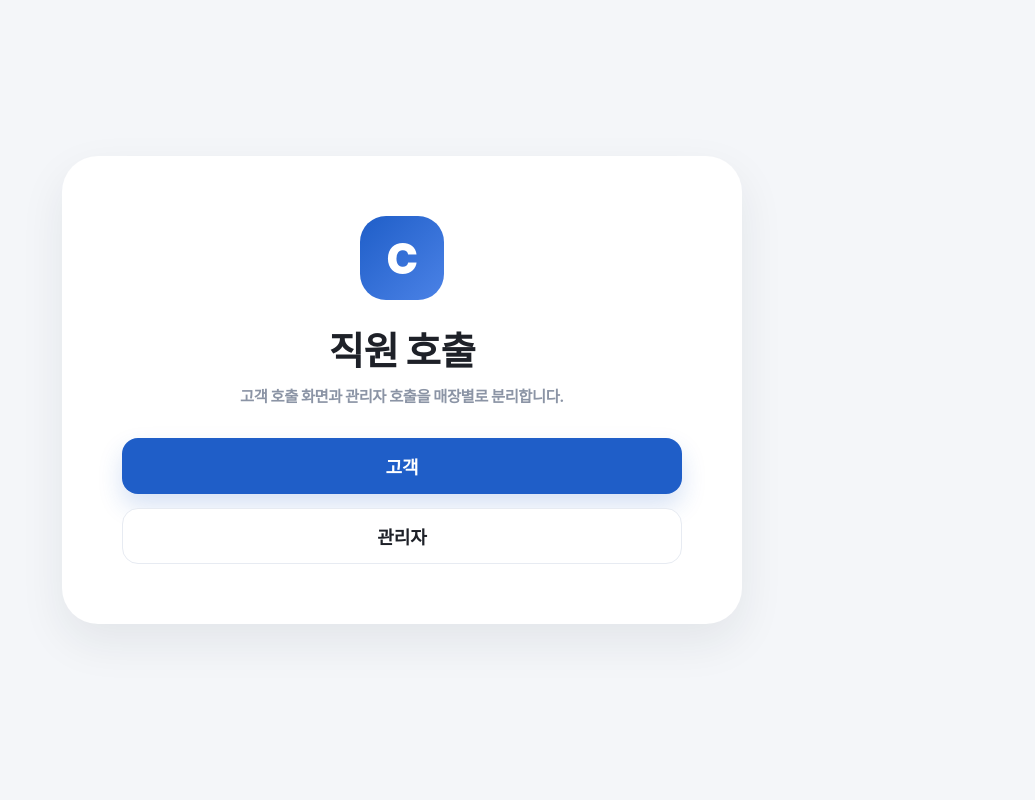
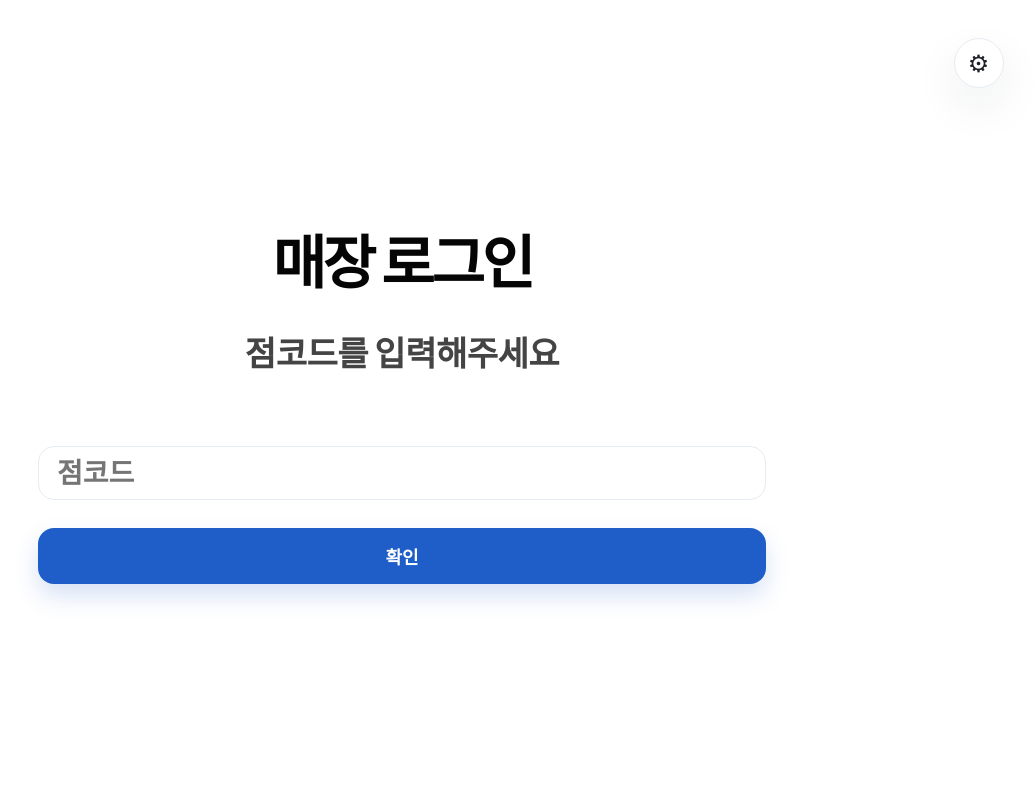
Before and after one commit to coocu/galaxy-consultant, a FastAPI app: page / in a window 1280 px wide. Shown: the whole page, without its empty margins (238-1273 px from the left). Run offline with FastAPI, Linux system fonts and the light colour scheme; some libraries are stand-ins or nearby versions.

Commit message:
sse방식 변환2

```diff
--- a/app/main.py
+++ b/app/main.py
@@ -206,9 +206,13 @@ def require_admin(request: Request) -> None:
 
 
 def require_store_manager(request: Request) -> None:
-    require_admin(request)
     if not _has_manage_session(request):
         raise HTTPException(status_code=401, detail="매장 관리 인증이 필요합니다")
+
+
+def require_admin_or_store_manager(request: Request) -> None:
+    if not (_has_admin_session(request) or _has_manage_session(request)):
+        raise HTTPException(status_code=401, detail="관리자 또는 매장 관리 인증이 필요합니다")
 
 
 def api_error(exc: ValueError) -> HTTPException:
@@ -445,7 +449,7 @@ def create_app(test_config: dict | None = None) -> FastAPI:
         response.delete_cookie(MANAGE_SESSION_COOKIE, path="/")
         return response
 
-    @app.post("/api/admin/manage/login", dependencies=[Depends(require_admin)])
+    @app.post("/api/admin/manage/login")
     def manage_login(body: LoginBody, request: Request) -> JSONResponse:
         _verify_manage_key(request.app, body.key)
         token = _issue_manage_session(request.app)
@@ -453,7 +457,7 @@ def create_app(test_config: dict | None = None) -> FastAPI:
         _set_manage_cookie(response, request, token)
         return response
 
-    @app.get("/api/admin/stores", dependencies=[Depends(require_admin)])
+    @app.get("/api/admin/stores", dependencies=[Depends(require_admin_or_store_manager)])
     def list_admin_stores(search: str = "", db: Session = Depends(get_db)) -> dict[str, object]:
         query = select(Store)
         if search.strip():
--- a/app/static/css/style.css
+++ b/app/static/css/style.css
@@ -87,6 +87,69 @@ a { color: inherit; text-decoration: none; }
   display: grid;
   gap: 14px;
   margin-top: 32px;
+}
+
+.store-login-home {
+  position: fixed;
+  inset: 0;
+  min-height: 100vh;
+  overflow: auto;
+  padding: clamp(20px, 4vw, 56px);
+  background: #fff;
+}
+
+.store-login-card {
+  width: min(880px, 100%);
+  padding: clamp(32px, 6vw, 76px);
+  text-align: center;
+}
+
+.store-login-title {
+  margin: 0;
+  color: #050505;
+  font-size: clamp(38px, 5vw, 58px);
+  font-weight: 1000;
+  letter-spacing: -0.055em;
+}
+
+.store-login-subtitle {
+  margin: 26px 0 clamp(42px, 6vw, 70px);
+  color: #444;
+  font-size: clamp(22px, 2.8vw, 34px);
+  font-weight: 900;
+}
+
+.store-code-input {
+  min-height: clamp(84px, 9vw, 104px);
+  border: 2px solid #777b84;
+  border-radius: 8px;
+  padding: 0 28px;
+  font-size: clamp(20px, 2.4vw, 28px);
+  font-weight: 900;
+}
+
+.store-login-button {
+  width: 100%;
+  min-height: clamp(92px, 10vw, 126px);
+  margin-top: 28px;
+  border-radius: 24px;
+  font-size: clamp(28px, 3.6vw, 40px);
+}
+
+.home-gear {
+  position: fixed;
+  top: clamp(18px, 3vw, 42px);
+  right: clamp(18px, 3vw, 42px);
+  z-index: 20;
+}
+
+.role-choice-card {
+  width: min(760px, 100%);
+}
+
+.role-choice-buttons .btn {
+  min-height: 82px;
+  font-size: clamp(22px, 3vw, 30px);
 }
 
 .btn {
--- a/app/static/js/app.js
+++ b/app/static/js/app.js
@@ -7,6 +7,7 @@ const CALL_NUMBER_VISIBLE_MS = POPUP_VISIBLE_MS + 5000;
 
 const appState = {
   route: window.location.pathname,
+  entryStore: null,
   customerStores: [],
   adminStores: [],
   customerSearch: "",
@@ -151,6 +152,24 @@ function go(path) {
   window.location.href = path;
 }
 
+function requestedStoreId() {
+  const params = new URLSearchParams(window.location.search);
+  const storeId = Number(params.get("store_id"));
+  return Number.isInteger(storeId) && storeId > 0 ? storeId : 0;
+}
+
+function renderCurrentRoute() {
+  if (appState.route === "/admin") {
+    renderAdmin();
+  } else if (appState.route === "/customer") {
+    renderCustomer();
+  } else if (appState.route === "/display") {
+    renderDisplay();
+  } else {
+    renderHome();
+  }
+}
+
 function headerHtml(title, subtitle = "", actions = "", extraClass = "") {
   const className = extraClass ? `topbar ${extraClass}` : "topbar";
   return `
@@ -165,17 +184,38 @@ function headerHtml(title, subtitle = "", actions = "", extraClass = "") {
 }
 
 function renderHome() {
+  const managementGear = `<button class="viewer-gear home-gear" type="button" data-action="openHomeManage" aria-label="매장 관리">⚙</button>`;
+
+  if (!appState.entryStore) {
+    $app.innerHTML = `
+      <main class="home-wrap store-login-home">
+        ${managementGear}
+        <section class="store-login-card">
+          <h1 class="store-login-title">매장 로그인</h1>
+          <p class="store-login-subtitle">점코드를 입력해주세요</p>
+          <input id="storeCode" class="input store-code-input" type="text" placeholder="점코드" autocomplete="off" />
+          <button class="btn btn-primary store-login-button" type="button" data-action="storeCodeLogin">확인</button>
+        </section>
+        ${renderManageModal()}
+      </main>
+    `;
+    return;
+  }
+
+  const monitoringUrl = `/customer?store_id=${appState.entryStore.id}`;
+  const adminUrl = `/admin?store_id=${appState.entryStore.id}`;
   $app.innerHTML = `
-    <main class="home-wrap">
-      <section class="home-card">
-        <div class="home-logo">C</div>
-        <h1 class="brand-title">직원 호출</h1>
-        <p class="sub-title">고객 호출 화면과 관리자 호출을 매장별로 분리합니다.</p>
-        <div class="home-buttons">
-          <button class="btn btn-primary" data-link="/customer">고객</button>
-          <button class="btn btn-ghost" data-link="/admin">관리자</button>
+    <main class="home-wrap store-login-home">
+      ${managementGear}
+      <section class="store-login-card role-choice-card">
+        <h1 class="store-login-title">${escapeHtml(appState.entryStore.name)}</h1>
+        <p class="store-login-subtitle">사용할 화면을 선택해주세요</p>
+        <div class="home-buttons role-choice-buttons">
+          <button class="btn btn-primary" data-link="${monitoringUrl}">모니터링</button>
+          <button class="btn btn-ghost" data-link="${adminUrl}">관리자</button>
         </div>
       </section>
+      ${renderManageModal()}
     </main>
   `;
 }
@@ -224,7 +264,6 @@ function renderViewerSettingsModal(scope) {
   if (appState.viewerSettingsOpen !== scope) return "";
   const isDisplay = scope === "display";
   const changeServiceAction = isDisplay ? "changeDisplayService" : "changeCustomerService";
-  const changeStoreAction = isDisplay ? "changeDisplayStore" : "changeCustomerStore";
   return `
     <div class="modal-backdrop" data-action="closeViewerSettings">
       <section class="modal viewer-settings-modal" role="dialog" aria-modal="true" aria-label="화면 설정" data-action="stopModalClose">
@@ -235,7 +274,6 @@ function renderViewerSettingsModal(scope) {
         <div class="viewer-settings-actions">
           <button class="btn btn-primary" type="button" data-action="enableVoice">${appState.voiceEnabled ? "음성 켜짐" : "음성 시작"}</button>
           <button class="btn btn-ghost" type="button" data-action="${changeServiceAction}">업무 변경</button>
-          <button class="btn btn-ghost" type="button" data-action="${changeStoreAction}">매장 변경</button>
         </div>
       </section>
     </div>
@@ -264,10 +302,8 @@ function renderAdminSettingsModal() {
         </div>
         <div class="viewer-settings-actions">
           ${pushButton}
-          ${selectedStore ? `<a class="btn btn-ghost" href="${customerUrl}" target="_blank" rel="noopener">고객화면</a>` : ""}
-          ${selectedService ? `<button class="btn btn-ghost" type="button" data-action="changeAdminService">업무 변경</button>` : ""}
-          ${selectedStore ? `<button class="btn btn-ghost" type="button" data-action="changeAdminStore">매장 변경</button>` : ""}
-          <button class="btn btn-ghost" type="button" data-action="openManage">매장관리</button>
+          ${selectedStore ? `<a class="btn btn-ghost" href="${customerUrl}" target="_blank" rel="noopener">모니터링 화면</a>` : ""}
+          ${selectedService ? `<button class="btn btn-ghost" type="button" data-action="changeAdminService">보기방식</button>` : ""}
           <button class="btn btn-danger" type="button" data-action="logoutAdmin">로그아웃</button>
           <button class="btn btn-ghost" type="button" data-link="/">처음으로</button>
         </div>
@@ -301,16 +337,7 @@ function renderCustomer() {
   const actions = `<button class="btn btn-ghost btn-small" data-link="/">처음으로</button>`;
 
   if (!selected) {
-    $app.innerHTML = `
-      ${headerHtml("고객", "매장을 검색하고 선택하세요.", actions)}
-      <section class="layout-card">
-        <div class="search-row">
-          <input id="customerSearch" class="input" value="${escapeHtml(appState.customerSearch)}" placeholder="매장명 또는 점코드 검색" />
-          <button class="btn btn-primary" data-action="customerSearch">검색</button>
-        </div>
-        <div class="store-list">${renderStoreList(appState.customerStores, "selectCustomerStore")}</div>
-      </section>
-    `;
+    go("/");
     return;
   }
 
@@ -319,7 +346,7 @@ function renderCustomer() {
       ${headerHtml(
         selected.name,
         "간단서비스와 구매문의를 따로 선택합니다.",
-        `<button class="btn btn-ghost btn-small" data-action="changeCustomerStore">매장 변경</button><button class="btn btn-ghost btn-small" data-link="/">처음으로</button>`
+        actions
       )}
       ${renderServiceChoice("customer", selected)}
     `;
@@ -397,23 +424,7 @@ function renderAdmin() {
 
   if (!appState.selectedAdminStore) {
     clearPolling();
-    $app.innerHTML = `
-      ${headerHtml(
-        "관리자",
-        "관리할 매장을 선택하세요.",
-        renderAdminGear(),
-        "admin-topbar"
-      )}
-      <section class="layout-card">
-        <div class="search-row">
-          <input id="adminStoreSearch" class="input" value="${escapeHtml(appState.adminSearch)}" placeholder="매장명 또는 점코드 검색" />
-          <button class="btn btn-primary" data-action="adminStoreSearch">검색</button>
-        </div>
-        <div class="store-list">${renderStoreList(appState.adminStores.filter((store) => store.is_active), "selectAdminStore")}</div>
-      </section>
-      ${renderAdminSettingsModal()}
-      ${renderManageModal()}
-    `;
+    go("/");
     return;
   }
 
@@ -428,7 +439,6 @@ function renderAdmin() {
       ${renderPushNotice()}
       ${renderServiceChoice("admin", appState.selectedAdminStore)}
       ${renderAdminSettingsModal()}
-      ${renderManageModal()}
     `;
     return;
   }
@@ -451,7 +461,6 @@ function renderAdmin() {
     ${renderPushNotice()}
     ${renderAdminCallBody(appState.selectedAdminService)}
     ${renderAdminSettingsModal()}
-    ${renderManageModal()}
   `;
 }
 
@@ -804,9 +813,9 @@ function renderManageModal() {
 
 function renderManageUnlock() {
   return `
-    <p class="sub-title">매장 관리는 관리자 인증키가 필요합니다.</p>
+    <p class="sub-title">매장 관리는 kiosk가 포함된 인증키가 필요합니다.</p>
     <div class="search-row mt-2">
-      <input id="manageKey" class="input" type="password" placeholder="인증키 재입력" />
+      <input id="manageKey" class="input" type="password" placeholder="kiosk 인증키" />
       <button class="btn btn-primary" data-action="unlockManage">확인</button>
     </div>
   `;
@@ -916,6 +925,18 @@ async function loadAdminStores() {
   appState.adminStores = payload.stores;
 }
 
+function selectRequestedAdminStore() {
+  const storeId = requestedStoreId();
+  if (!storeId) {
+    appState.selectedAdminStore = null;
+    return false;
+  }
+  appState.selectedAdminStore = appState.adminStores.find((store) => store.id === storeId && store.is_active) || null;
+  appState.selectedAdminService = null;
+  resetAdminTicketSnapshot();
+  return Boolean(appState.selectedAdminStore);
+}
+
 function selectedStoreForScope(scope) {
   if (scope === "admin") return appState.selectedAdminStore;
   if (scope === "display") return appState.selectedDisplayStore;
@@ -1069,12 +1090,28 @@ function startStoreEventStream(scope, storeId) {
   };
 }
 
+async function loginStoreByCode(code) {
+  const normalizedCode = String(code || "").trim();
+  if (!normalizedCode) {
+    throw new Error("점코드를 입력하세요");
+  }
+  const payload = await apiFetch(`/api/stores/by-code/${encodeURIComponent(code)}`);
+  appState.entryStore = payload.store;
+  renderHome();
+}
+
 async function adminLogin(key) {
   await apiFetch("/api/admin/login", { method: "POST", json: { key } });
   appState.adminAuthenticated = true;
   await loadAdminStores();
+  if (!selectRequestedAdminStore()) {
+    go("/");
+    return;
+  }
   await refreshPushStatus();
   renderAdmin();
+  await syncExistingPushToSelectedStore();
+  startStoreEventStream("admin", appState.selectedAdminStore.id);
 }
 
 async function issueTicketForApp(serviceType) {
@@ -1150,7 +1187,7 @@ async function addStore() {
   appState.manageSearch = "";
   appState.adminSearch = "";
   await loadAdminStores();
-  renderAdmin();
+  renderCurrentRoute();
 }
 
 async function editStore(storeId) {
@@ -1180,8 +1217,11 @@ async function editStore(storeId) {
   if (appState.selectedDisplayStore?.id === storeId) {
     appState.selectedDisplayStore = payload.store;
   }
+  if (appState.entryStore?.id === storeId) {
+    appState.entryStore = payload.store;
+  }
   await loadAdminStores();
-  renderAdmin();
+  renderCurrentRoute();
 }
 
 async function deleteStore(storeId) {
@@ -1195,14 +1235,17 @@ async function deleteStore(storeId) {
     appState.selectedAdminService = null;
     appState.adminState = null;
   }
+  if (appState.entryStore?.id === storeId) {
+    appState.entryStore = null;
+  }
   await loadAdminStores();
-  renderAdmin();
+  renderCurrentRoute();
 }
 
 async function restoreStore(storeId) {
   await apiFetch(`/api/admin/stores/${storeId}`, { method: "PUT", admin: true, json: { is_active: true } });
   await loadAdminStores();
-  renderAdmin();
+  renderCurrentRoute();
 }
 
 async function downloadBackup() {
@@ -1244,13 +1287,14 @@ async function restoreBackup() {
     throw new Error(payload?.detail || "복원 실패");
   }
   alert("복원이 완료되었습니다");
+  appState.entryStore = null;
   appState.selectedAdminStore = null;
   appState.selectedAdminService = null;
   appState.adminState = null;
   appState.manageSearch = "";
   appState.adminSearch = "";
   await loadAdminStores();
-  renderAdmin();
+  renderCurrentRoute();
 }
 
 function speak(text) {
@@ -1321,34 +1365,50 @@ function showCallPopup(call, shouldSpeak) {
 async function initCustomer() {
   clearPolling();
   const params = new URLSearchParams(window.location.search);
-  const storeId = Number(params.get("store_id"));
+  const storeId = requestedStoreId();
   const serviceType = validCustomerViewType(params.get("service_type"));
+  if (!storeId) {
+    go("/");
+    return;
+  }
   await loadCustomerStores();
-  if (storeId) {
-    appState.selectedCustomerStore = appState.customerStores.find((store) => store.id === storeId) || { id: storeId, name: "고객 호출 화면", is_active: true };
-    appState.selectedCustomerService = serviceType;
-    renderCustomer();
-    if (appState.selectedCustomerService) {
-      startStoreEventStream("customer", appState.selectedCustomerStore.id);
-    }
-  } else {
-    renderCustomer();
+  appState.selectedCustomerStore = appState.customerStores.find((store) => store.id === storeId) || null;
+  if (!appState.selectedCustomerStore) {
+    go("/");
+    return;
+  }
+  appState.selectedCustomerService = serviceType;
+  renderCustomer();
+  if (appState.selectedCustomerService) {
+    startStoreEventStream("customer", appState.selectedCustomerStore.id);
   }
 }
 
 async function initAdmin() {
   clearPolling();
+  if (!requestedStoreId()) {
+    go("/");
+    return;
+  }
   try {
     const status = await apiFetch("/api/admin/status");
     appState.adminAuthenticated = Boolean(status.authenticated);
     if (appState.adminAuthenticated) {
       await loadAdminStores();
+      if (!selectRequestedAdminStore()) {
+        go("/");
+        return;
+      }
       await refreshPushStatus();
     }
   } catch (_error) {
     appState.adminAuthenticated = false;
   }
   renderAdmin();
+  if (appState.adminAuthenticated && appState.selectedAdminStore) {
+    await syncExistingPushToSelectedStore();
+    startStoreEventStream("admin", appState.selectedAdminStore.id);
+  }
 }
 
 async function initDisplay() {
@@ -1395,6 +1455,18 @@ $app.addEventListener("click", (event) => {
 
   if (appState.route === "/admin") {
     primeAdminAudio();
+  }
+
+  if (action === "storeCodeLogin") {
+    const code = document.getElementById("storeCode")?.value.trim() || "";
+    safeRun(() => loginStoreByCode(code));
+  }
+
+  if (action === "openHomeManage") {
+    appState.modalOpen = true;
+    appState.managementUnlocked = false;
+    appState.manageSearch = "";
+    renderHome();
   }
 
   if (action === "openAdminSettings") {
@@ -1573,8 +1645,8 @@ $app.addEventListener("click", (event) => {
   if (action === "closeManage") {
     appState.modalOpen = false;
     appState.managementUnlocked = false;
-    renderAdmin();
-    if (appState.selectedAdminStore) {
+    renderCurrentRoute();
+    if (appState.route === "/admin" && appState.selectedAdminStore) {
       startStoreEventStream("admin", appState.selectedAdminStore.id);
     }
   }
@@ -1585,7 +1657,7 @@ $app.addEventListener("click", (event) => {
       await apiFetch("/api/admin/manage/login", { method: "POST", json: { key } });
       appState.managementUnlocked = true;
       await loadAdminStores();
-      renderAdmin();
+      renderCurrentRoute();
     });
   }
 
@@ -1596,7 +1668,7 @@ $app.addEventListener("click", (event) => {
   if (action === "searchManage") {
     appState.manageSearch = document.getElementById("manageSearch")?.value.trim() || "";
     appState.adminSearch = "";
-    safeRun(async () => { await loadAdminStores(); renderAdmin(); });
+    safeRun(async () => { await loadAdminStores(); renderCurrentRoute(); });
   }
 
   if (action === "editStore") {
```
